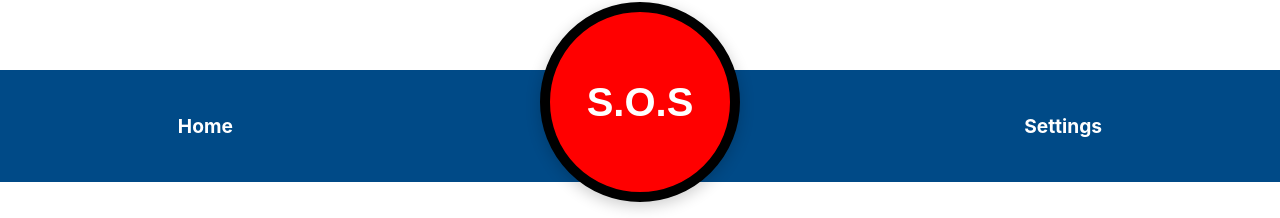
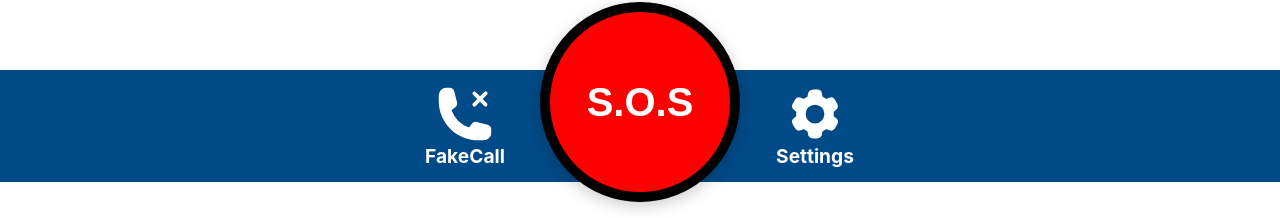
Before and after one commit to ClubMaple/ARA, a React (Create React App) app: page /home in a window 1280 px wide. Shown: the part 618-836 px from the top of the page. Built offline with nearby package versions, Linux system fonts and the light colour scheme.

Commit message:
Diseño Pagina Principal

```diff
--- a/src/Components/Layouts/NavBar.jsx
+++ b/src/Components/Layouts/NavBar.jsx
@@ -3,16 +3,30 @@ import { Link } from "react-router-dom";
 import Styles from "./NavBar.module.css";
 
 const Navbar = () => {
-    return(
+    return (
         <div className={Styles.navbar}>
             <ul className={Styles.navbar__links}>
-                <li className={Styles.navbar__link}><Link to="/home">Home</Link></li>
-                <li className={Styles.navbar__link}><Link to="/fakeCall">FakeCall</Link></li>
-                <li className={Styles.navbar__link}><Link to="/settings">Settings</Link></li>
+                <li className={Styles.navbar__link}>
+                    <Link to="/fakeCall" className={Styles.navbar__item}>
+                        {/* Ícono SVG para FakeCall */}
+                        <svg xmlns="http://www.w3.org/2000/svg" viewBox="0 0 24 24" fill="currentColor" className={Styles.icon}>
+                            <path fillRule="evenodd" d="M15.22 3.22a.75.75 0 0 1 1.06 0L18 4.94l1.72-1.72a.75.75 0 1 1 1.06 1.06L19.06 6l1.72 1.72a.75.75 0 0 1-1.06 1.06L18 7.06l-1.72 1.72a.75.75 0 1 1-1.06-1.06L16.94 6l-1.72-1.72a.75.75 0 0 1 0-1.06ZM1.5 4.5a3 3 0 0 1 3-3h1.372c.86 0 1.61.586 1.819 1.42l1.105 4.423a1.875 1.875 0 0 1-.694 1.955l-1.293.97c-.135.101-.164.249-.126.352a11.285 11.285 0 0 0 6.697 6.697c.103.038.25.009.352-.126l.97-1.293a1.875 1.875 0 0 1 1.955-.694l4.423 1.105c.834.209 1.42.959 1.42 1.82V19.5a3 3 0 0 1-3 3h-2.25C8.552 22.5 1.5 15.448 1.5 6.75V4.5Z" clipRule="evenodd" />
+                        </svg>
+                        FakeCall
+                    </Link>
+                </li>
+                <li className={Styles.navbar__link}>
+                    <Link to="/settings" className={Styles.navbar__item}>
+                        {/* Ícono SVG para Settings */}
+                        <svg xmlns="http://www.w3.org/2000/svg" viewBox="0 0 24 24" fill="currentColor" className={Styles.icon}>
+                            <path fillRule="evenodd" d="M11.078 2.25c-.917 0-1.699.663-1.85 1.567L9.05 4.889c-.02.12-.115.26-.297.348a7.493 7.493 0 0 0-.986.57c-.166.115-.334.126-.45.083L6.3 5.508a1.875 1.875 0 0 0-2.282.819l-.922 1.597a1.875 1.875 0 0 0 .432 2.385l.84.692c.095.078.17.229.154.43a7.598 7.598 0 0 0 0 1.139c.015.2-.059.352-.153.43l-.841.692a1.875 1.875 0 0 0-.432 2.385l.922 1.597a1.875 1.875 0 0 0 2.282.818l1.019-.382c.115-.043.283-.031.45.082.312.214.641.405.985.57.182.088.277.228.297.35l.178 1.071c.151.904.933 1.567 1.85 1.567h1.844c.916 0 1.699-.663 1.85-1.567l.178-1.072c.02-.12.114-.26.297-.349.344-.165.673-.356.985-.57.167-.114.335-.125.45-.082l1.02.382a1.875 1.875 0 0 0 2.28-.819l.923-1.597a1.875 1.875 0 0 0-.432-2.385l-.84-.692c-.095-.078-.17-.229-.154-.43a7.614 7.614 0 0 0 0-1.139c-.016-.2.059-.352.153-.43l.84-.692c.708-.582.891-1.59.433-2.385l-.922-1.597a1.875 1.875 0 0 0-2.282-.818l-1.02.382c-.114.043-.282.031-.449-.083a7.49 7.49 0 0 0-.985-.57c-.183-.087-.277-.227-.297-.348l-.179-1.072a1.875 1.875 0 0 0-1.85-1.567h-1.843ZM12 15.75a3.75 3.75 0 1 0 0-7.5 3.75 3.75 0 0 0 0 7.5Z" clipRule="evenodd" />
+                        </svg>
+                        Settings
+                    </Link>
+                </li>
             </ul>
         </div>
-    )
-
-}
+    );
+};
 
 export default Navbar;
--- a/src/Components/Layouts/NavBar.module.css
+++ b/src/Components/Layouts/NavBar.module.css
@@ -1,25 +1,38 @@
-.navbar{
+.navbar {
     position: fixed;
     bottom: 0;
     width: 100%;
-
-    /* PlaceHolder */
     background-color: #004A87;
 }
-.navbar__links{
+
+.navbar__links {
     padding: 0;
     list-style: none;
     display: flex;
     width: 100%;
     height: 10vh;
-    justify-content: space-around;
+    justify-content: center;
     align-items: center;
+    gap: 50px; /* Espacio entre los íconos */
 }
-.navbar__link{
+
+.navbar__link {
     font-size: larger;
     font-weight: bold;
+    text-align: center;
 }
-a{
+
+a {
     text-decoration: none;
     color: white;
+    display: flex;
+    flex-direction: column;
+    align-items: center;
+    justify-content: center; /* Asegura que tanto el ícono como el texto estén centrados */
 }
+
+.icon {
+    width: 20%; /* Mantiene el tamaño del ícono */
+    height: 20%;
+    color: #ffffff;
+}
--- a/src/Components/Specific/SOSButton.jsx
+++ b/src/Components/Specific/SOSButton.jsx
@@ -1,24 +1,24 @@
-import React, {useState, useRef} from "react";
+import React, { useState, useRef } from "react";
 import Styles from "./SOSButton.module.css";
 
 const SOSButton = () => {
-    const [showButtons, setShowButtons] = useState(false); //state de los botones
-    const timeRef = useRef(null); // tiempo
+    const [showButtons, setShowButtons] = useState(false);
+    const timeRef = useRef(null);
     const buttonRef = useRef(null);
 
-    const handleSOSMauseDown = () => {
+    const handleSOSPressStart = () => {
         timeRef.current = setTimeout(() => {
             setShowButtons(true);
         }, 2000);
-    }
-    const handleSOSMauseUp = () => {
+    };
+
+    const handleSOSPressEnd = () => {
         clearTimeout(timeRef.current);
-    }
+    };
 
-    /* Funciones de pruebas */
-    const functionalityTest = async() => {
-        alert('Prueba de funcionalidad')
-    }
+    const functionalityTest = async () => {
+        alert('Prueba de funcionalidad');
+    };
 
     return (
         <div className={Styles.container}>
@@ -26,10 +26,12 @@ const SOSButton = () => {
                 type="button"
                 ref={buttonRef}
                 className={Styles.SOSButton}
-                onMouseDown={handleSOSMauseDown}
-                onMouseUp={handleSOSMauseUp}
-                onMouseLeave={handleSOSMauseUp}
-                >
+                onMouseDown={handleSOSPressStart}
+                onMouseUp={handleSOSPressEnd}
+                onMouseLeave={handleSOSPressEnd}
+                onTouchStart={handleSOSPressStart}
+                onTouchEnd={handleSOSPressEnd}
+            >
                 S.O.S
             </button>
 
@@ -55,9 +57,8 @@ const SOSButton = () => {
                     </button>
                 </>
             )}
-
         </div>
-    )
-}
+    );
+};
 
 export default SOSButton;
--- a/src/Components/Specific/SOSButton.module.css
+++ b/src/Components/Specific/SOSButton.module.css
@@ -5,7 +5,6 @@
     justify-content: center;
     align-items: center;
     position: relative;
-    /* PlaceHolder */
     background-color: white;
 }
 
@@ -16,123 +15,81 @@
     max-height: 200px;
     border-radius: 50%;
     font-size: 2.5em;
-    /* Aumentado para mejor visibilidad */
     z-index: 10;
-
-    /* Color y estilo del botón */
     background-color: #FF0000;
-    /* Color rojo */
     color: #FFFFFF;
     font-weight: bold;
-    /* Color de texto blanco */
     border: solid 10px #000000;
-    /* Borde negro */
-
-    /* Sombra para dar profundidad */
     box-shadow: 0 4px 15px rgba(0, 0, 0, 0.2);
-
-    /* Transiciones suaves */
     transition: background-color 0.3s ease, transform 0.2s ease, box-shadow 0.2s ease;
 }
 
-/* Efecto hover */
 .SOSButton:hover {
     background-color: #FF4444;
-    /* Color rojo claro al pasar el mouse */
     transform: scale(1.05);
-    /* Aumentar ligeramente el tamaño */
     box-shadow: 0 6px 20px rgba(0, 0, 0, 0.3);
-    /* Aumentar sombra */
 }
-
-/* Efecto active (cuando se hace clic) */
-.SOSButton:active {
-    transform: scale(0.95);
-    /* Reducir el tamaño cuando se hace clic */
-    box-shadow: 0 2px 10px rgba(0, 0, 0, 0.2);
-    /* Reducir sombra */
-}
-
 
 .SOSButton:active {
     background-color: white;
     color: red;
+    transform: scale(0.95);
+    box-shadow: 0 2px 10px rgba(0, 0, 0, 0.2);
 }
-
-
-
-
-
 
 /* Estilos comunes para los botones */
 .buttonPosition {
     position: absolute;
-    top: 50%;
-    /* Iniciar desde el centro vertical */
-    left: 70%;
-    /* Iniciar desde el centro horizontal */
-    transform: translate(-50%, -50%);
-    /* Centrar completamente */
-    animation-duration: 1s;
-    animation-fill-mode: forwards;
-    /* Mantener en la posición final */
-    z-index: 1;
     width: 30%;
     height: 30%;
     max-width: 70px;
     max-height: 70px;
     border-radius: 50%;
+    background-color: #f0f0f0;
+    border: 2px solid black;
+    z-index: 1;
+    display: flex;
+    justify-content: center;
+    align-items: center;
+    animation-duration: 0.5s;
+    animation-fill-mode: forwards;
 }
 
 /* Botón izquierdo */
 .leftButton {
     animation-name: slidein-left;
     --final-left: 15%;
-    /* Posición final a la izquierda */
-    --final-top: 80%;
-    /* Posición final hacia abajo */
+    --final-top: 90%;
 }
 
 /* Botón central */
 .centerButton {
     animation-name: slidein-center;
-    --final-left: 42%;
-    /* Posición final en el centro */
-    --final-top: 95%;
-    /* Posición final más abajo */
+    --final-left: 50%;
+    --final-top: 110%;
 }
 
 /* Botón derecho */
 .rightButton {
     animation-name: slidein-right;
-    --final-right: -100%;
-    /* Posición final a la derecha */
-    --final-top: 80%;
-    /* Posición final hacia abajo */
+    --final-left: 85%;
+    --final-top: 90%;
 }
 
 /* Animación para el botón izquierdo */
 @keyframes slidein-left {
     from {
         top: 50%;
-        /* Iniciar desde el centro del botón principal */
         left: 50%;
-        /* Iniciar desde el centro del botón principal */
         transform: translate(-50%, -50%);
         width: 0;
-        /* Botones empiezan invisibles y pequeños */
         height: 0;
-        margin-left: 0%;
     }
-
     to {
         top: var(--final-top);
-        /* Moverse a la posición final en la parte superior */
         left: var(--final-left);
-        /* Moverse a la izquierda */
-        transform: none;
+        transform: translate(-50%, -50%);
         width: 100%;
-        /* Tamaño final del botón */
         height: 100%;
     }
 }
@@ -141,24 +98,16 @@
 @keyframes slidein-center {
     from {
         top: 50%;
-        /* Iniciar desde el centro del botón principal */
         left: 50%;
-        /* Iniciar desde el centro del botón principal */
         transform: translate(-50%, -50%);
         width: 0;
-        /* Botones empiezan invisibles y pequeños */
         height: 0;
-        margin-left: 0%;
     }
-
     to {
         top: var(--final-top);
-        /* Moverse a la posición final */
         left: var(--final-left);
-        /* Mantenerse centrado */
-        transform: none;
+        transform: translate(-50%, -50%);
         width: 100%;
-        /* Tamaño final del botón */
         height: 100%;
     }
 }
@@ -167,24 +116,54 @@
 @keyframes slidein-right {
     from {
         top: 50%;
-        /* Iniciar desde el centro del botón principal */
         left: 50%;
-        /* Iniciar desde el centro del botón principal */
         transform: translate(-50%, -50%);
         width: 0;
-        /* Botones empiezan invisibles y pequeños */
         height: 0;
-        margin-right: 0%;
     }
-
     to {
         top: var(--final-top);
-        /* Moverse a la posición final en la parte superior */
-        right: var(--final-right);
-        /* Moverse a la derecha */
-        transform: none;
+        left: var(--final-left);
+        transform: translate(-50%, -50%);
         width: 100%;
-        /* Tamaño final del botón */
         height: 100%;
     }
 }
+
+
+
+
+/* Estilos comunes para los botones adicionales */
+.buttonPosition {
+    position: absolute;
+    width: 30%;
+    height: 30%;
+    max-width: 70px;
+    max-height: 70px;
+    border-radius: 50%;
+    background-color: #f74ce0; /* Color de fondo vibrante */
+    border: none; /* Sin borde para un diseño más limpio */
+    z-index: 1;
+    display: flex;
+    justify-content: center;
+    align-items: center;
+    font-size: 0.85em; /* Tamaño de fuente ligeramente más grande */
+    font-weight: bold;
+    color: #FFFFFF; /* Texto blanco */
+    box-shadow: 0 4px 8px rgba(0, 0, 0, 0.2); /* Sombra más notoria para mayor profundidad */
+    transition: transform 0.2s ease, background-color 0.3s ease, box-shadow 0.3s ease;
+}
+
+/* Efecto hover: cambio de color y sombra */
+.buttonPosition:hover {
+    background-color: #e838c8; /* Color de fondo un poco más oscuro al pasar el mouse */
+    transform: scale(1.1); /* Agrandar un poco más para un efecto visual fuerte */
+    box-shadow: 0 6px 12px rgba(0, 0, 0, 0.3); /* Sombra más intensa */
+}
+
+/* Efecto active: retroceso y cambio de fondo */
+.buttonPosition:active {
+    background-color: #c216a8; /* Fondo más oscuro al presionar */
+    transform: scale(0.95); /* Reducir ligeramente para simular el clic */
+    box-shadow: 0 2px 4px rgba(0, 0, 0, 0.2); /* Sombra reducida */
+}
```
